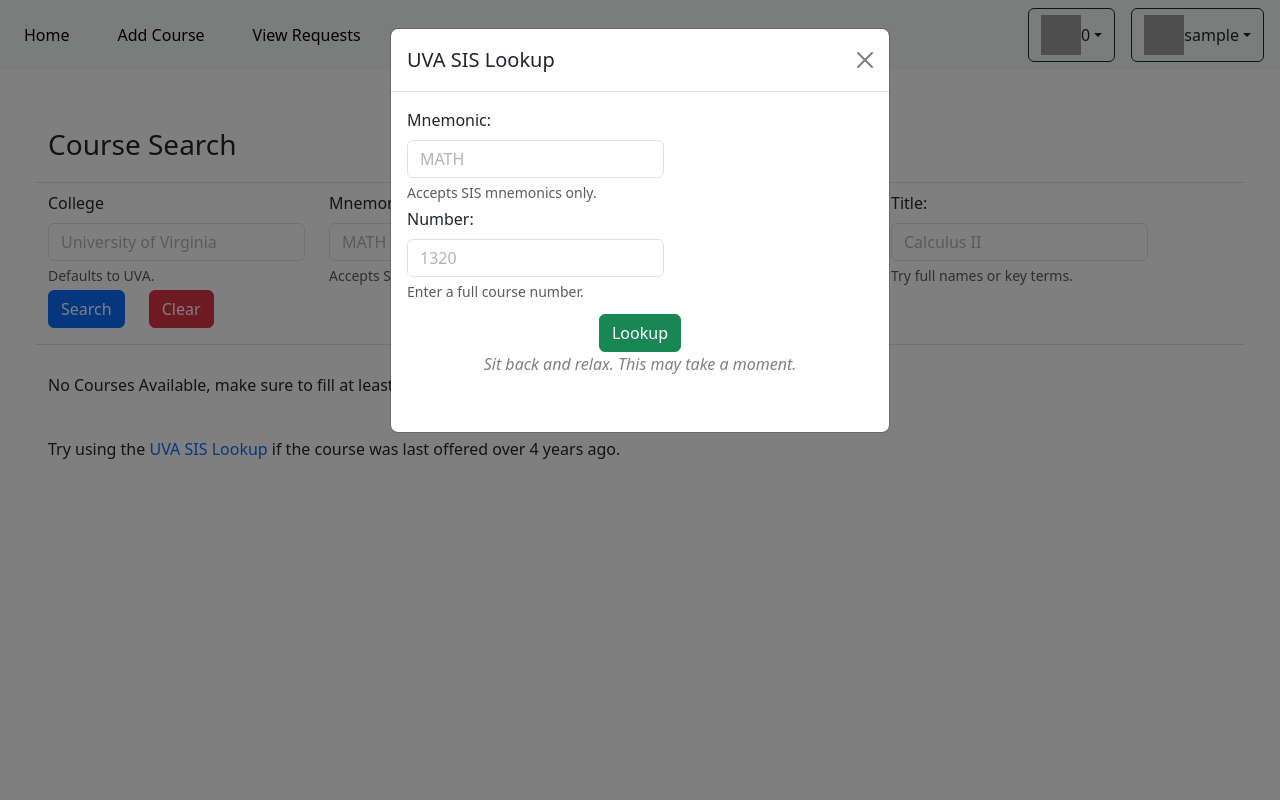
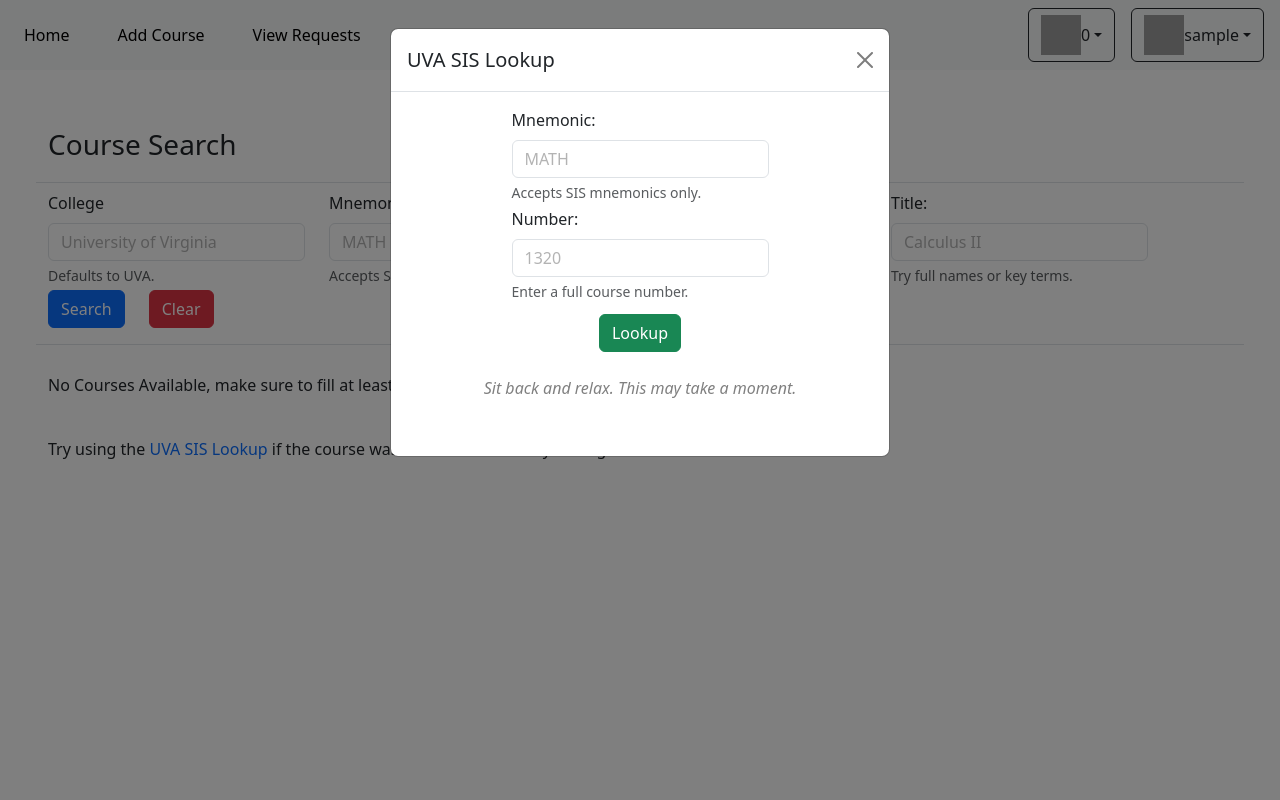
Before and after one commit to emmittjames/UVATransferGuide, a Django app: page / in a window 1280 px wide, after a click on "UVA SIS Lookup". Run offline with Django 4.2, Linux system fonts and the light colour scheme; the visitor is signed in with stand-in values (Sample User, id 1); data that the repository does not hold is empty; some libraries are stand-ins or nearby versions; grey boxes are pictures that could not be loaded.

Commit message:
Centered content on sis lookup

```diff
--- a/templates/search.html
+++ b/templates/search.html
@@ -215,7 +215,7 @@
             </div>
 
             <div class="modal-body" align="left">
-              <form method="post" class="row gy-1 gx-15 align-items-center">
+              <form method="post" class="row gy-1 gx-15 align-items-center justify-content-center">
                 {% csrf_token %}
                 <div class="col-auto">
                   <label for="mnemonic" class="form-label">Mnemonic:</label>
@@ -229,7 +229,7 @@
                 </div>
                 <div class="text-center p-2">
                   <button class="btn btn-success" formaction="{% url 'sis_lookup' %}"> Lookup </button>
-                  <p style="color:gray;"><i>Sit back and relax. This may take a moment.</i></p>
+                  <p class="pt-4" style="color:gray;"><i>Sit back and relax. This may take a moment.</i></p>
                 </div>
               </form>
             </div>
```
